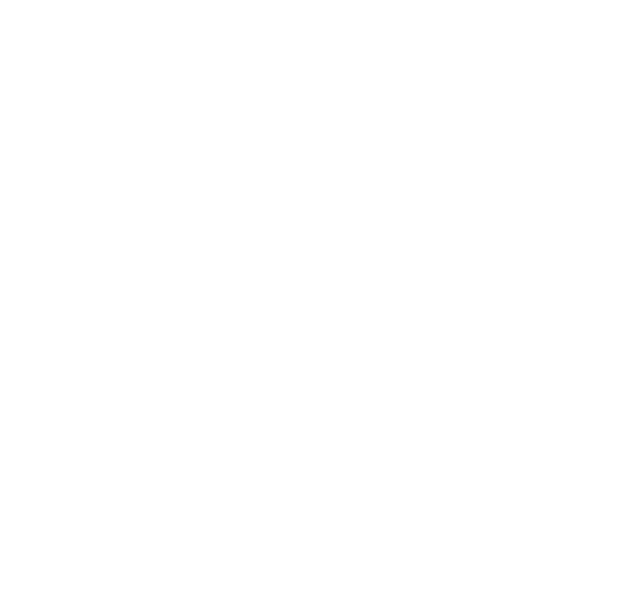
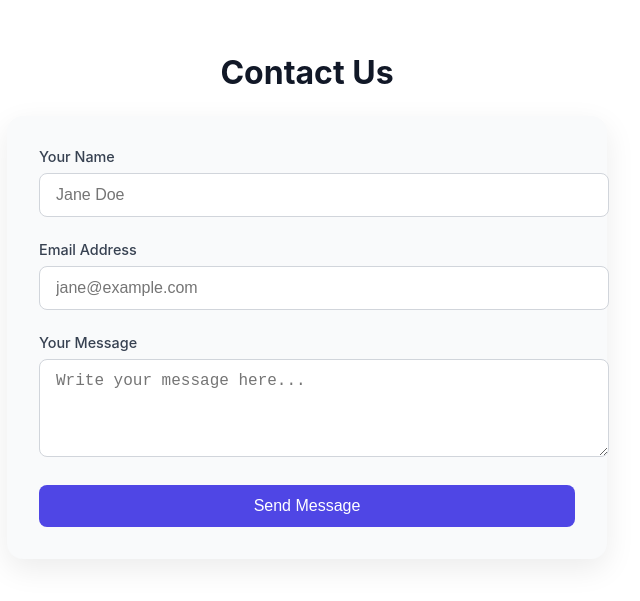
Before and after one commit to saidulislamshehab/jobify, a React (Create React App) app: page /contact in a window 1280 px wide. Before the commit this address had no page. Shown: the part 153-754 px from the top of the page, without its empty margins (333-973 px from the left). Built offline with nearby package versions, Linux system fonts and the light colour scheme.

Commit message:
Added contact us and changed css

```diff
--- a/src/App.js
+++ b/src/App.js
@@ -2,6 +2,7 @@
 import { BrowserRouter, Routes, Route } from 'react-router-dom';
 import WantToHire from './LandingPage/WantToHire';
 import WantToWork from './LandingPage/WantToWork';
+import ContactPage from './LandingPage/contact_page';
 import './LandingPage/WantToHire.css';
 
 function App() {
@@ -10,6 +11,7 @@
       <Routes>
         <Route path="/" element={<WantToHire />} />
         <Route path="/work" element={<WantToWork />} />
+        <Route path="/contact" element={<ContactPage />} />
       </Routes>
     </BrowserRouter>
   );
--- a/src/LandingPage/WantToHire.css
+++ b/src/LandingPage/WantToHire.css
@@ -548,17 +548,23 @@
 }
 .wth-help-title {
   text-align: center;
-  font-size: 1.05rem;
+  font-size: 1.45em;
   letter-spacing: 2px;
   color: #222;
   margin-bottom: 36px;
   font-weight: 500;
+  text-decoration: underline;
 }
 .wth-help-cards {
   display: flex;
   gap: 32px;
   justify-content: center;
   align-items: stretch;
+  transition: background-color 0.2s ease, box-shadow 0.3s ease;
+}
+.wth-help-card:hover {
+    background-color: #5e5b8e2b;
+      box-shadow: 0 4px 24px rgba(80, 80, 120, 0.188);
 }
 .wth-help-card {
   background: #fff;
--- a/src/LandingPage/WantToHire.js
+++ b/src/LandingPage/WantToHire.js
@@ -278,7 +278,10 @@
             <div className="wth-help-card-title">SUPPORT</div>
             <div className="wth-help-card-desc">Clear your doubts and get assistance.</div>
             <span className="wth-help-link">Help Desk</span>
-            <span className="wth-help-link">Contact us</span>
+            <Link to="/contact" className="wth-help-link">
+              Contact us
+            </Link>
+
           </div>
         </div>
       </section>
--- /dev/null
+++ b/src/LandingPage/contact_page.css
@@ -0,0 +1,79 @@
+/* Layout */
+.contact-container {
+  min-height: 100vh;
+  background-color: #ffffff;
+  display: flex;
+  justify-content: center;
+  align-items: center;
+  padding: 3rem 1rem;
+}
+
+.contact-wrapper {
+  max-width: 600px;
+  width: 100%;
+}
+
+/* Title */
+.contact-title {
+  text-align: center;
+  font-size: 2rem;
+  font-weight: bold;
+  margin-bottom: 1.5rem;
+  color: #111827;
+}
+
+/* Form styling */
+.contact-form {
+  background-color: #f9fafb;
+  padding: 2rem;
+  border-radius: 1rem;
+  box-shadow: 0 10px 30px rgba(0, 0, 0, 0.08);
+  display: flex;
+  flex-direction: column;
+  gap: 1.5rem;
+}
+
+.contact-form label {
+  display: block;
+  font-size: 0.9rem;
+  font-weight: 500;
+  color: #374151;
+  margin-bottom: 0.5rem;
+}
+
+.contact-form input,
+.contact-form textarea {
+  width: 100%;
+  padding: 0.75rem 1rem;
+  border: 1px solid #d1d5db;
+  border-radius: 0.5rem;
+  font-size: 1rem;
+  outline: none;
+  transition: border-color 0.2s ease;
+}
+
+.contact-form input:focus,
+.contact-form textarea:focus {
+  border-color: #6366f1;
+}
+
+.contact-form textarea {
+  resize: vertical;
+}
+
+.contact-form button {
+  width: 100%;
+  padding: 0.75rem;
+  background-color: #4f46e5;
+  color: white;
+  font-weight: 500;
+  font-size: 1rem;
+  border: none;
+  border-radius: 0.5rem;
+  cursor: pointer;
+  transition: background-color 0.2s ease;
+}
+
+.contact-form button:hover {
+  background-color: #4338ca;
+}
--- /dev/null
+++ b/src/LandingPage/contact_page.js
@@ -0,0 +1,45 @@
+import React from "react";
+import "./contact_page.css";
+
+export default function ContactPage() {
+  return (
+    <div className="contact-container">
+      <div className="contact-wrapper">
+        <h1 className="contact-title">Contact Us</h1>
+        <form className="contact-form">
+          <div>
+            <label htmlFor="name">Your Name</label>
+            <input
+              type="text"
+              id="name"
+              placeholder="Jane Doe"
+              required
+            />
+          </div>
+
+          <div>
+            <label htmlFor="email">Email Address</label>
+            <input
+              type="email"
+              id="email"
+              placeholder="jane@example.com"
+              required
+            />
+          </div>
+
+          <div>
+            <label htmlFor="message">Your Message</label>
+            <textarea
+              id="message"
+              rows={4}
+              placeholder="Write your message here..."
+              required
+            ></textarea>
+          </div>
+
+          <button type="submit">Send Message</button>
+        </form>
+      </div>
+    </div>
+  );
+}
```
